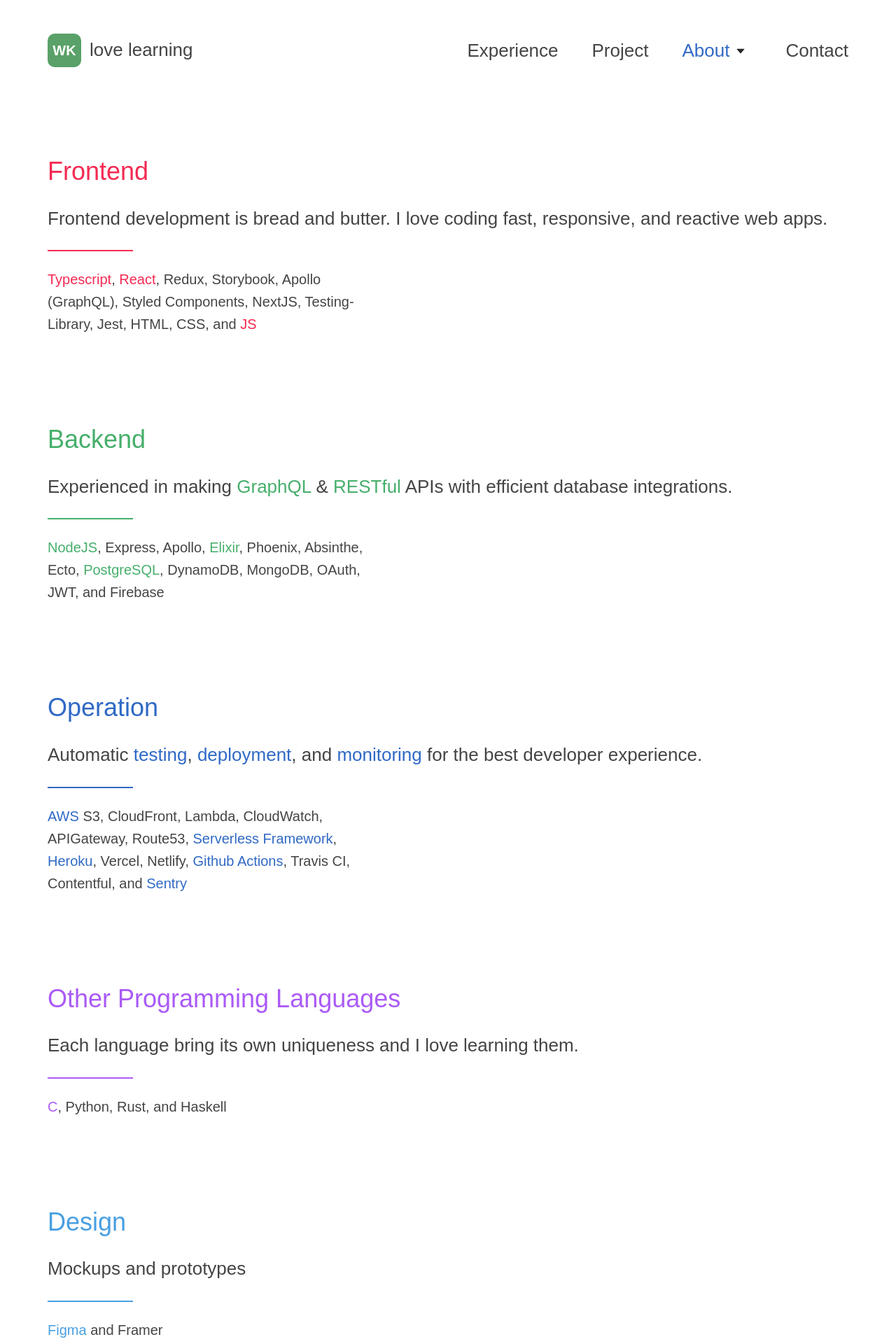
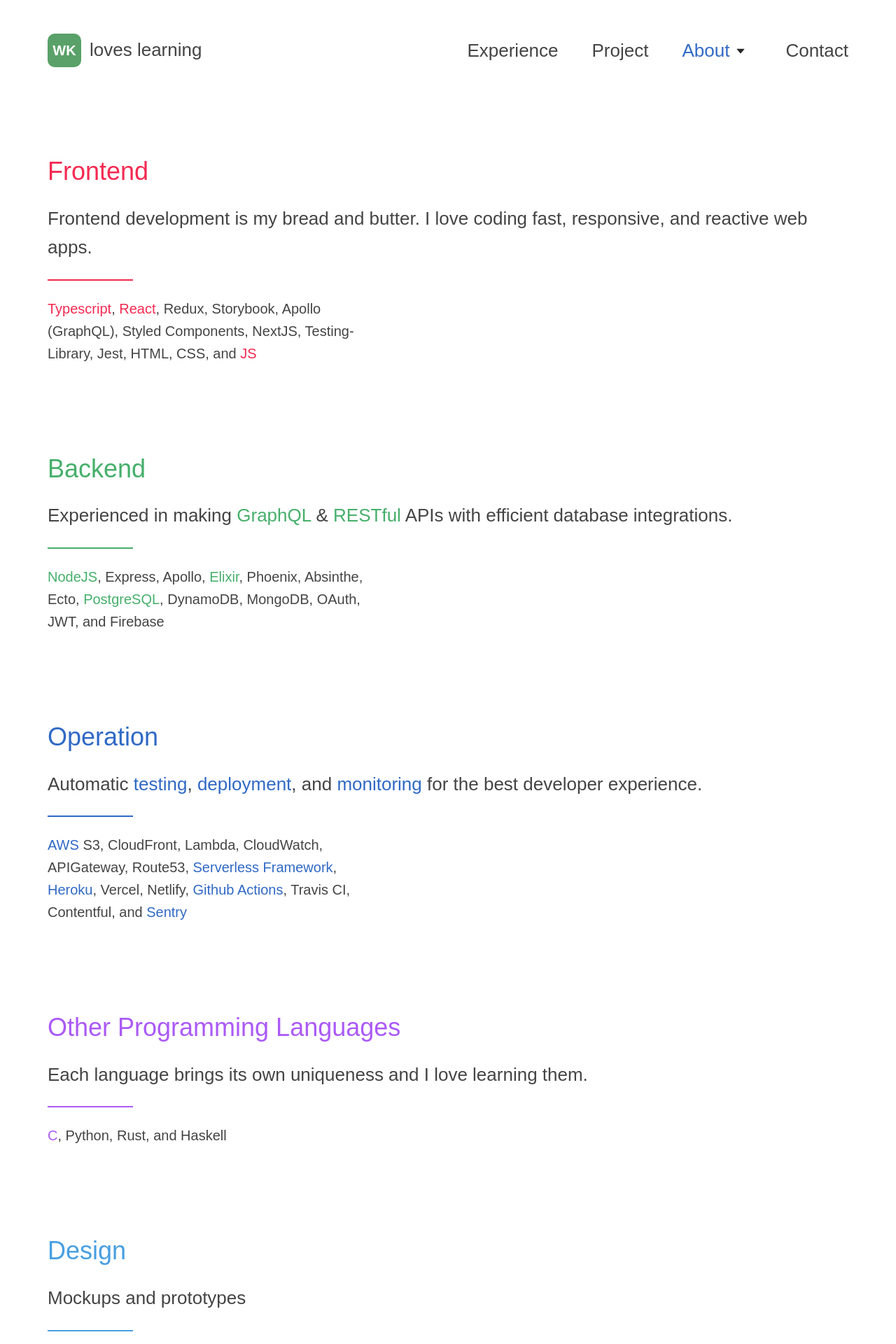
Before and after one commit to williamsk91/williamsk, a Next.js app: page /about in a window 1280 px wide. Shown: the top 1920 px of the page at 70% size. Built offline with nearby package versions, Linux system fonts and the light colour scheme.

Commit message:
improv: texts and sub color

```diff
--- a/component/Navbar.tsx
+++ b/component/Navbar.tsx
@@ -27,7 +27,7 @@
       text = "codes for fun";
       break;
     case "/about":
-      text = "love learning";
+      text = "loves learning";
       break;
     case "/contact":
       text = "is here to help";
--- a/pages/about.tsx
+++ b/pages/about.tsx
@@ -14,7 +14,7 @@
       <Section
         title="Frontend"
         id="frontend"
-        desc="Frontend development is bread and butter. I love coding fast, responsive, and reactive web apps."
+        desc="Frontend development is my bread and butter. I love coding fast, responsive, and reactive web apps."
         color="red"
       >
         <SkillList>
@@ -70,7 +70,7 @@
       <Spacer spacing={120} />
       <Section
         title="Other Programming Languages"
-        desc="Each language bring its own uniqueness and I love learning them."
+        desc="Each language brings its own uniqueness and I love learning them."
         color="purple"
       >
         <SkillList>
--- a/pages/contact.tsx
+++ b/pages/contact.tsx
@@ -42,7 +42,7 @@
       <Section title="Resume" color="red">
         <Text type="main">
           <Anchor href="resume.pdf" color="red" download>
-            Resume
+            Click to download
           </Anchor>
         </Text>
       </Section>
--- a/pages/project.tsx
+++ b/pages/project.tsx
@@ -79,8 +79,7 @@
               https://kaminote.io/
             </Anchor>
             ) is an all in one organisation tool for your to-dos, tasks, and
-            projects. I would love to share the codebases and talk about it
-            more.
+            projects.
           </>
         }
         color="blue"
@@ -111,7 +110,7 @@
       <Spacer spacing={120} />
       <Section
         title="Small projects"
-        desc="These are a small collection of small projects I have worked on."
+        desc="This is a collection of small projects that I have worked on."
         color="purple"
       >
         <List
--- a/styles/colors.ts
+++ b/styles/colors.ts
@@ -1,6 +1,6 @@
 export const colors = {
   main: "#444444",
-  sub: "#ABACBF",
+  sub: "#525f7f",
   red: "#F42A52",
   green: "#46AF6B",
   blue: "#3069C5",
```
